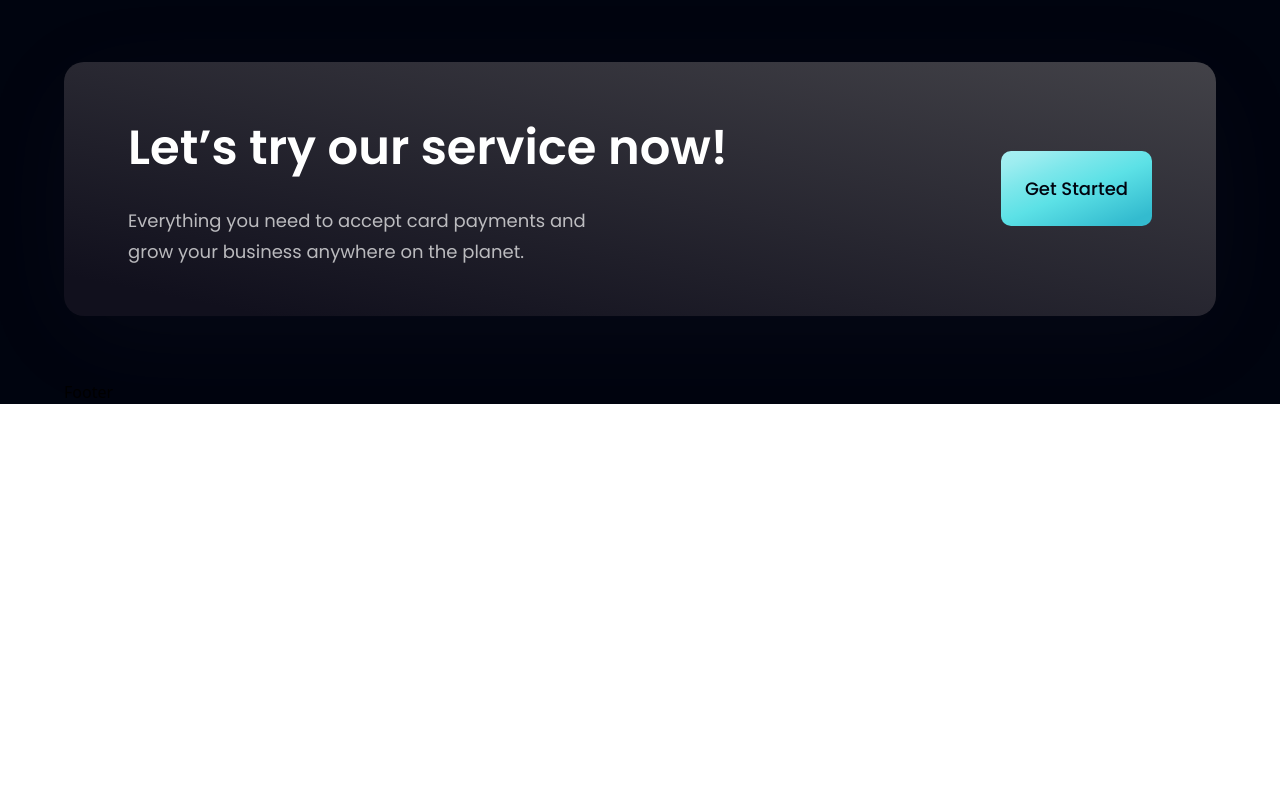
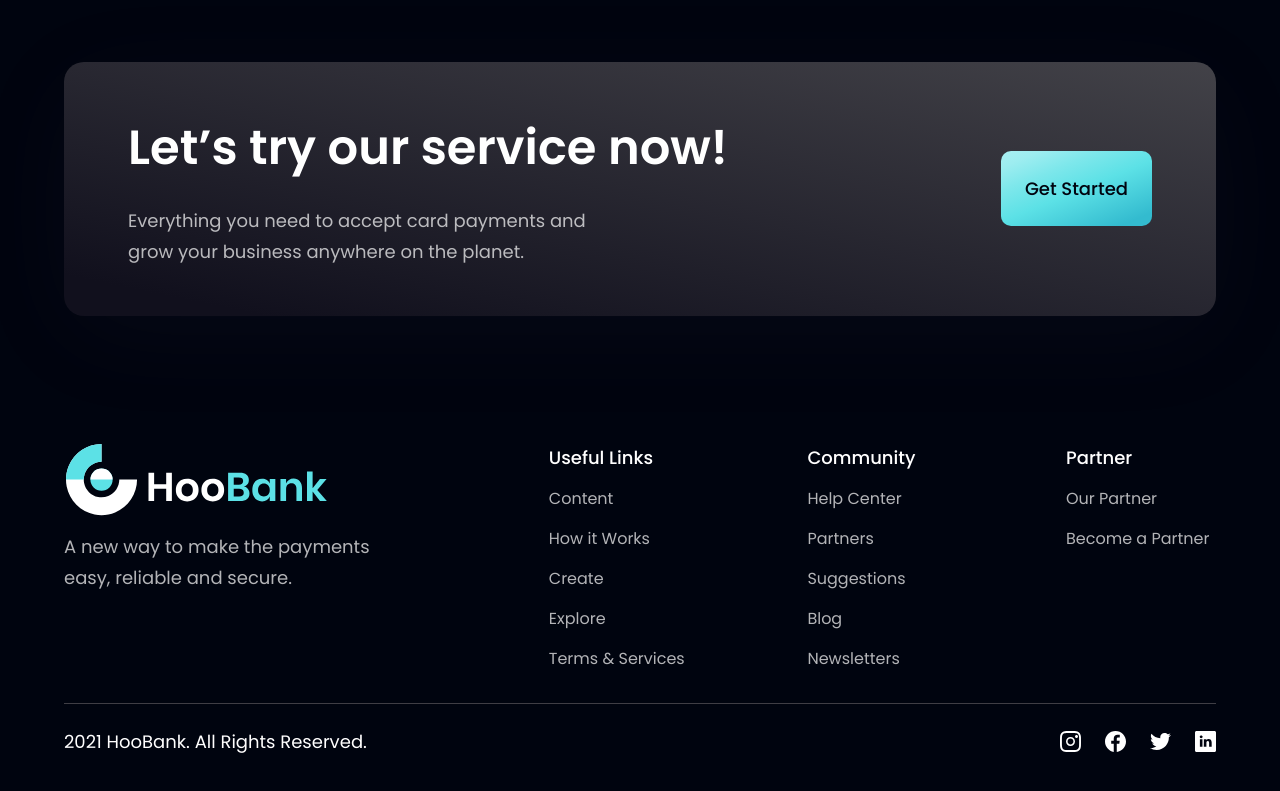
Before and after one commit to MCabal77/modern-landing-page, a React (Vite) app: page / in a window 1280 px wide. Shown: the part 4098-4889 px from the top of the page. Before the commit the page ends 4502 px from the top, so only its background shows below. Built offline with nearby package versions, Linux system fonts and the light colour scheme.

Commit message:
Complete footer.jsx

```diff
--- a/src/components/Footer.jsx
+++ b/src/components/Footer.jsx
@@ -1,9 +1,61 @@
-import React from 'react'
+import styles from "../style";
+import { logo } from "../assets";
+import { footerLinks, socialMedia } from "../constants";
 
-const Footer = () => {
-  return (
-    <div>Footer</div>
-  )
-}
+const Footer = () => (
+  <section className={`${styles.flexCenter} ${styles.paddingY} flex-col`}>
+    <div className={`${styles.flexStart} md:flex-row flex-col mb-8 w-full`}>
+      <div className="flex-1 flex flex-col justify-start mr-10">
+        <img
+          src={logo}
+          alt="Hoobank"
+          className="w-[266px] h-[72px] object-contain"
+        />
+        <p className={`${styles.paragraph} mt-4 max-w-[310px]`}>
+          A new way to make the payments easy, reliable and secure.
+        </p>
+      </div>
 
-export default Footer
+      <div className="flex-[1.5] w-full flex flex-row justify-between flex-wrap md:mt-0 mt-10">
+        {footerLinks.map((footerLink) => (
+          <div
+            key={footerLink.key}
+            className="flex flex-col ss:my-0 my-4 min-w-[150px]"
+          >
+            <h4 className="font-poppins font-medium text-[18px] leading-[27px] text-white">
+              {footerLink.title}
+            </h4>
+            <ul className="list-none mt-4">
+              {footerLink.links.map((link, index) => (
+                <li
+                  key={link.name}
+                  className={`font-poppins font-normal text-[16px] leading-[24px] text-dimWhite hover:text-secondary cursor-pointer ${
+                    index !== footerLink.links.length - 1 ? "mb-4" : "mb-0"
+                  }`}
+                >
+                  {link.name}
+                </li>
+              ))}
+            </ul>
+          </div>
+        ))}
+      </div>
+    </div>
+
+    <div className="w-full flex justify-between items-center md:flex-row flex-col pt-6 border-t-[1px] border-t-[#3f3e45]">
+      <p className="font-poppins font-norma text-center text-[18px] leading-[27px] text-white">2021 HooBank. All Rights Reserved.</p>
+      <div className="flex flex-row md:mt-0 mt-6">
+        {socialMedia.map((social, index) => (
+          <img
+            key={social.id}
+            src={social.icon}
+            alt={social.id}
+            className={`hover:animate-bounce w-[21px] h-[21px] object-contain cursor-pointer ${index !== socialMedia.length - 1 ? 'mr-6' : 'mr-0'}`}
+          />
+        ))}
+      </div>
+    </div>
+  </section>
+);
+
+export default Footer;
```
